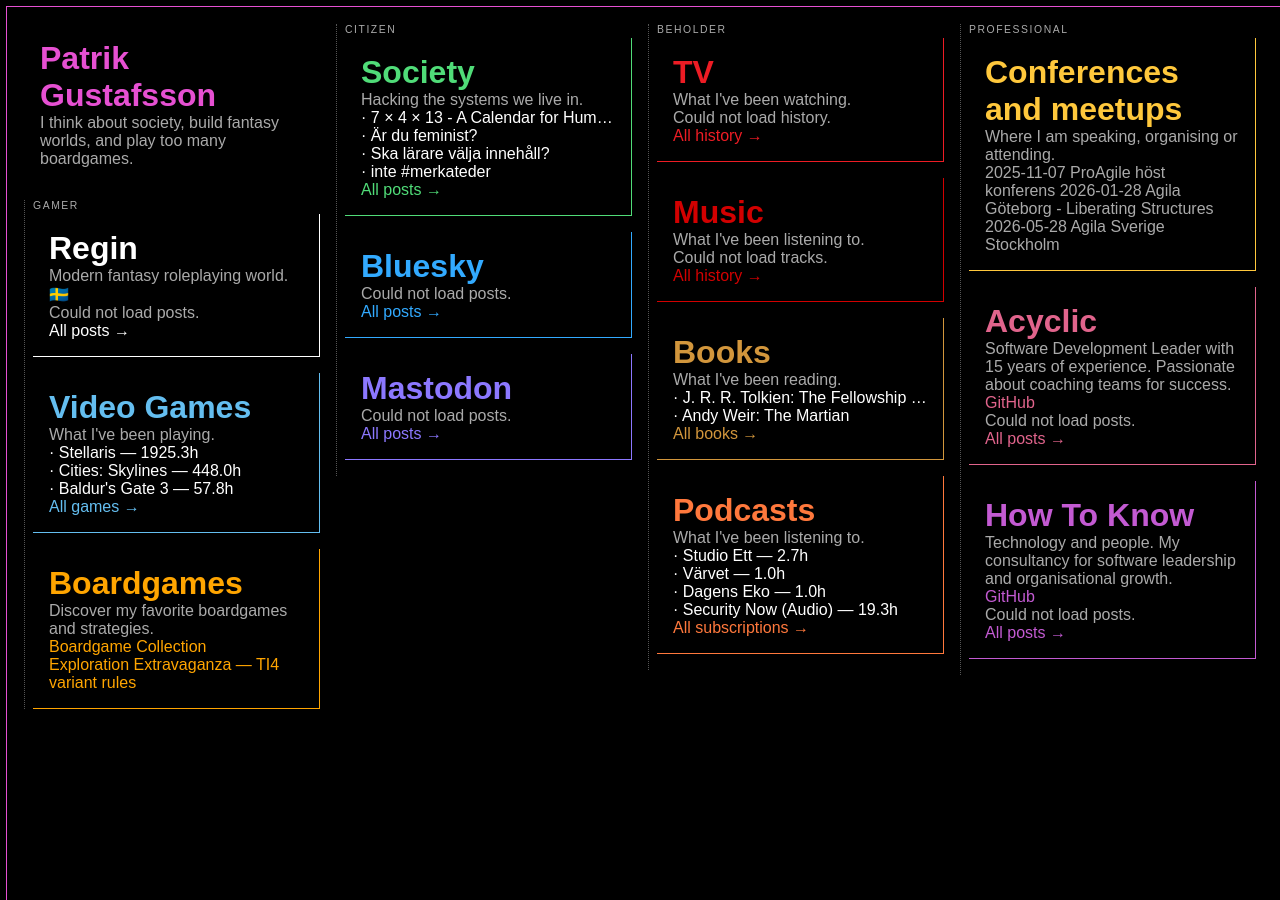
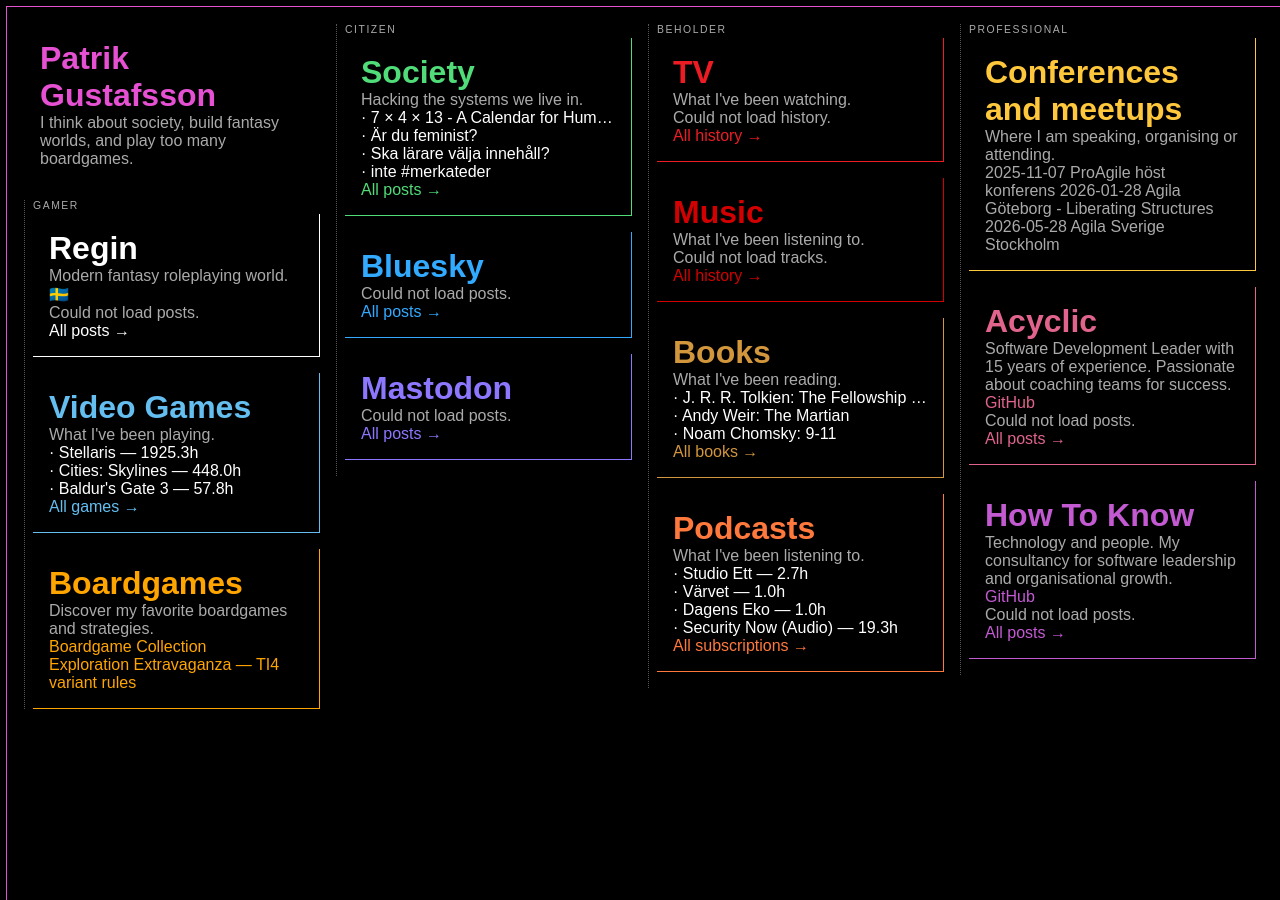
Before and after one commit to paven/paven.github.com, a Jekyll site: the page built from index.html, in a window 1280 px wide. Built offline with Jekyll 4.4.1, drawn with Linux system fonts in a browser that asks for light colours.

Commit message:
Update books

```diff
--- a/_data/books.yml
+++ b/_data/books.yml
@@ -2,3 +2,5 @@
   url: 'https://ramblingreaders.org/book/4598/s/the-fellowship-of-the-ring'
 - title: 'Andy Weir: The Martian'
   url: 'https://ramblingreaders.org/book/100025/s/the-martian'
+- title: 'Noam Chomsky: 9-11'
+  url: 'https://ramblingreaders.org/book/233786/s/9-11'
```
